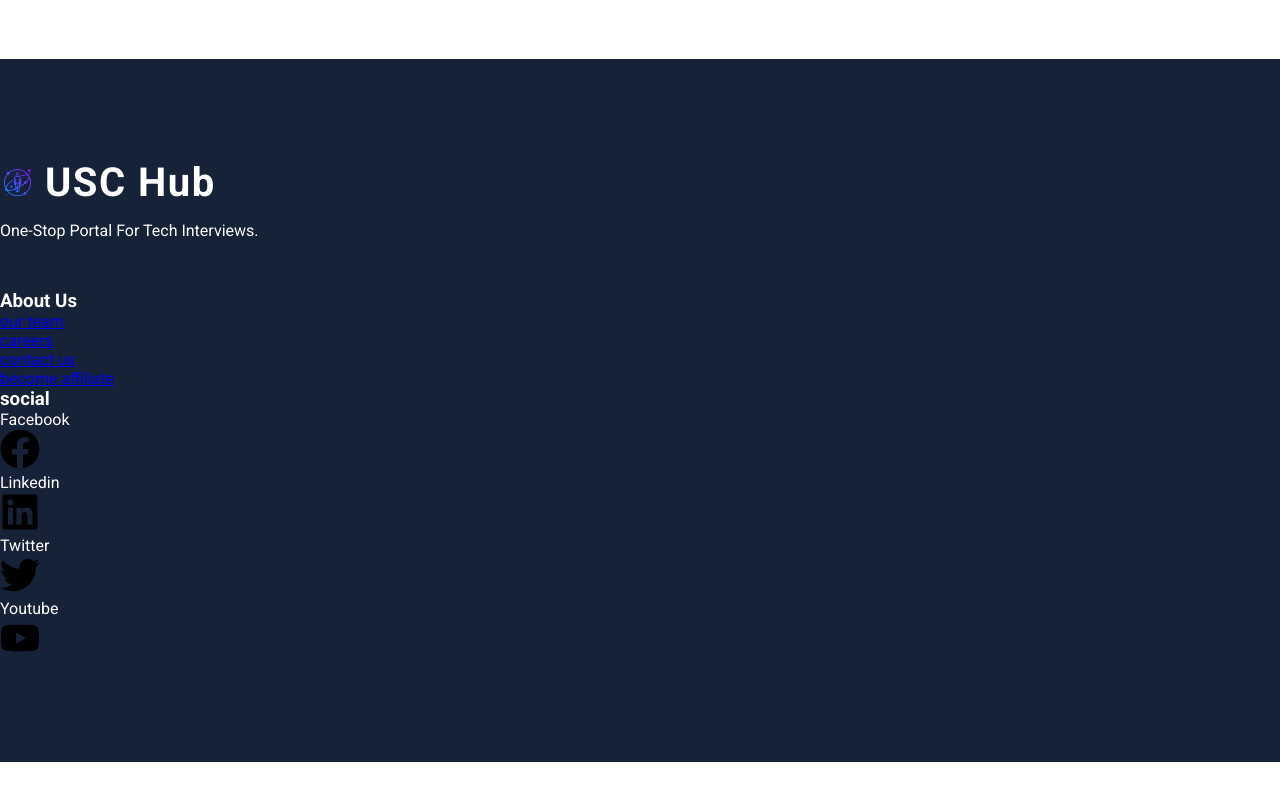
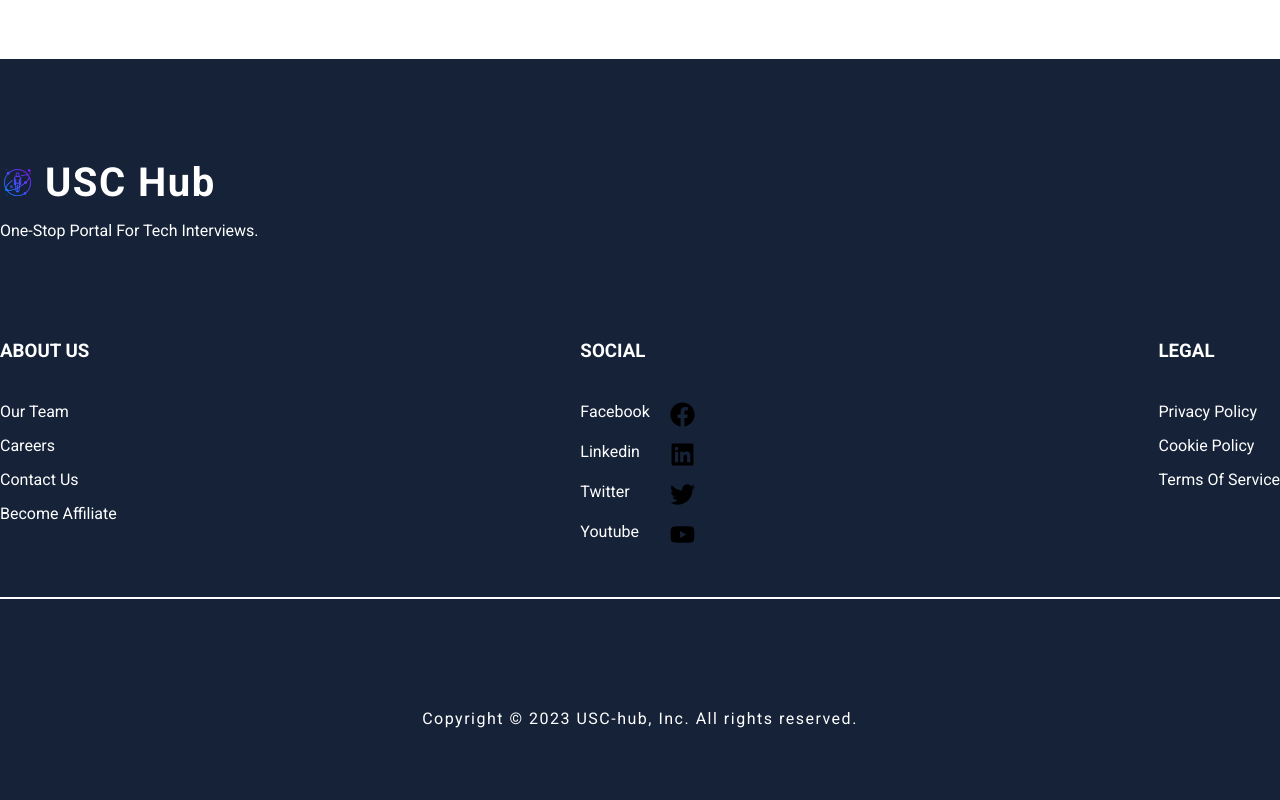
Before and after one commit to Kingsley-coder-prog/tech-hub-page, a plain HTML site: page index.html in a window 1280 px wide. Shown: the part 5606-6406 px from the top of the page. Before the commit the page ends 6368 px from the top, so only its background shows below. Drawn offline with Linux system fonts and the light colour scheme.

Commit message:
finished page

```diff
--- a/index.html
+++ b/index.html
@@ -371,7 +371,18 @@
                 </div>
               </div>
             </div>
+
+            <div class="footer-third-list">
+              <h3>legal</h3>
+              <ul>
+                <li><a href="#">Privacy Policy</a></li>
+                <li><a href="#">Cookie Policy</a></li>
+                <li><a href="#">Terms of Service</a></li>
+              </ul>
+            </div>
           </div>
+          <div class="footer-line"></div>
+          <div class="footer-copyright">Copyright &copy; 2023 USC-hub, Inc. All rights reserved.</div>
         </div>
       </div>
     </div>
--- a/styles/style.css
+++ b/styles/style.css
@@ -401,8 +401,64 @@ body {
   color: #fff;
 }
 
+.footer-list {
+  display: flex;
+  justify-content: space-between;
+  padding: 50px 0;
+}
+
+.footer-list h3 {
+  text-transform: uppercase;
+  padding-bottom: 40px;
+}
+
+.footer-list ul {
+  display: flex;
+  flex-direction: column;
+  list-style: none;
+  gap: 15px;
+}
+
+.footer-list ul a {
+  text-decoration: none;
+  color: #fff;
+  text-transform: capitalize;
+}
+
+.footer-list ul a:hover {
+  border-bottom: 1px solid #fff;
+  transition: all 2s ease-out;
+}
+
+.social-area {
+  display: flex;
+  flex-direction: column;
+  gap: 15px;
+}
+
+.brand-area {
+  display: flex;
+  justify-content: space-between;
+}
+
+.brand-area p {
+  padding-right: 20px;
+}
+
 .brand-area img {
-  width: 40px;
-  height: 40px;
-  color: #fff;
+  width: 25px;
+  height: 25px;
 }
+
+.footer-line {
+  border: 0.5px solid #fff;
+}
+
+.footer-copyright {
+  display: flex;
+  justify-content: center;
+  align-self: center;
+  margin-top: 100px;
+  padding: 10px;
+  letter-spacing: 1.5px;
+}
```
